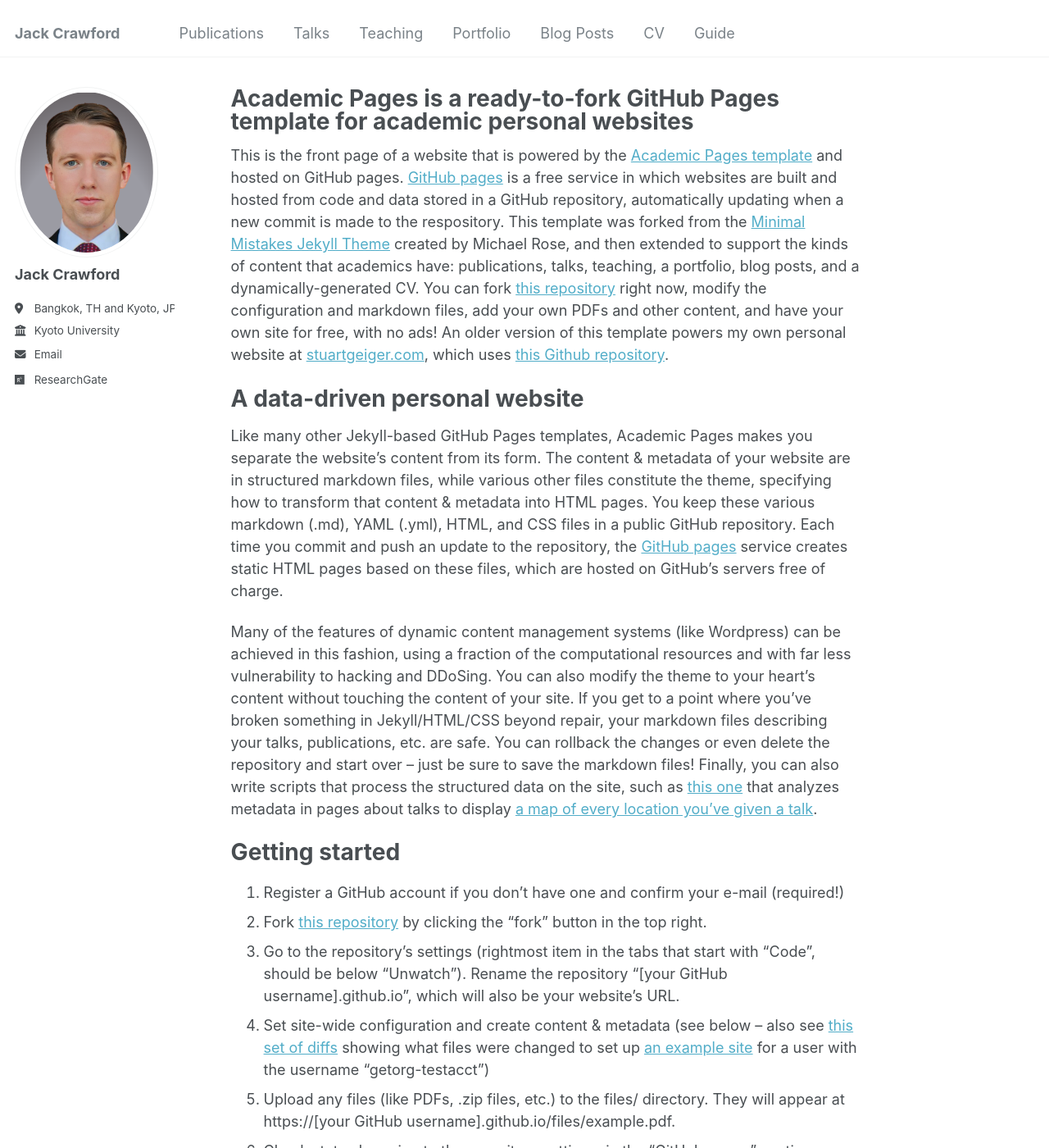
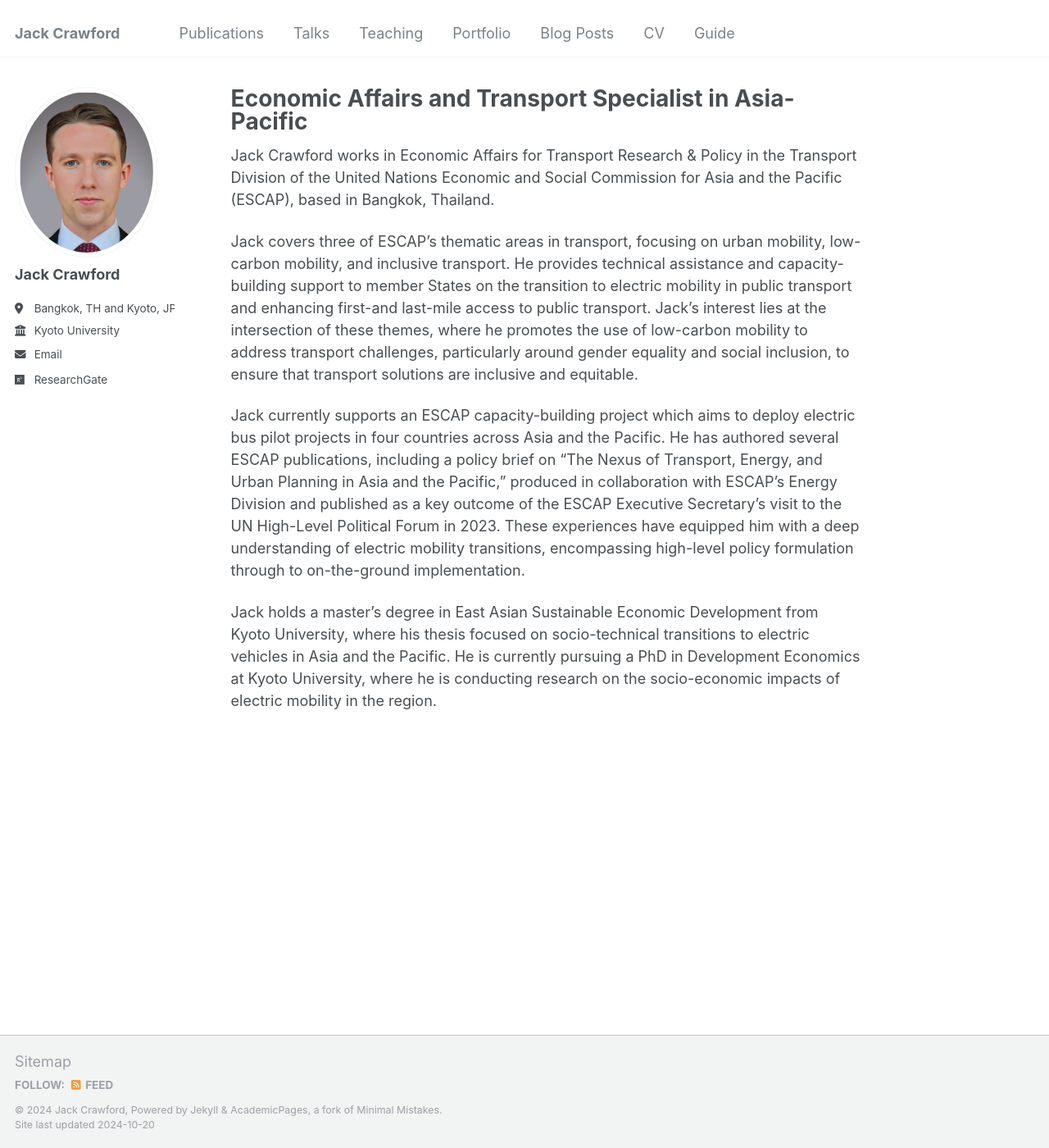
Before and after one commit to jackgcrawford/jackcrawford, a Jekyll site: the page built from _pages/about.md, in a window 1280 px wide and 1400 px high. Shown: the whole window at 82% size. Built offline with Jekyll 4.4.1, drawn with Linux system fonts in a browser that asks for light colours; some of the changed text lies outside the part shown.

Commit message:
Update about.md

```diff
--- a/_pages/about.md
+++ b/_pages/about.md
@@ -1,49 +1,16 @@
 ---
 permalink: /
-title: "Academic Pages is a ready-to-fork GitHub Pages template for academic personal websites"
+title: "Economic Affairs and Transport Specialist in Asia-Pacific"
 author_profile: true
 redirect_from:
   - /about/
   - /about.html
 ---
 
-This is the front page of a website that is powered by the [Academic Pages template](https://github.com/academicpages/academicpages.github.io) and hosted on GitHub pages. [GitHub pages](https://pages.github.com) is a free service in which websites are built and hosted from code and data stored in a GitHub repository, automatically updating when a new commit is made to the respository. This template was forked from the [Minimal Mistakes Jekyll Theme](https://mmistakes.github.io/minimal-mistakes/) created by Michael Rose, and then extended to support the kinds of content that academics have: publications, talks, teaching, a portfolio, blog posts, and a dynamically-generated CV. You can fork [this repository](https://github.com/academicpages/academicpages.github.io) right now, modify the configuration and markdown files, add your own PDFs and other content, and have your own site for free, with no ads! An older version of this template powers my own personal website at [stuartgeiger.com](http://stuartgeiger.com), which uses [this Github repository](https://github.com/staeiou/staeiou.github.io).
+Jack Crawford works in Economic Affairs for Transport Research & Policy in the Transport Division of the United Nations Economic and Social Commission for Asia and the Pacific (ESCAP), based in Bangkok, Thailand.
 
-A data-driven personal website
-======
-Like many other Jekyll-based GitHub Pages templates, Academic Pages makes you separate the website's content from its form. The content & metadata of your website are in structured markdown files, while various other files constitute the theme, specifying how to transform that content & metadata into HTML pages. You keep these various markdown (.md), YAML (.yml), HTML, and CSS files in a public GitHub repository. Each time you commit and push an update to the repository, the [GitHub pages](https://pages.github.com/) service creates static HTML pages based on these files, which are hosted on GitHub's servers free of charge.
+Jack covers three of ESCAP’s thematic areas in transport, focusing on urban mobility, low-carbon mobility, and inclusive transport. He provides technical assistance and capacity-building support to member States on the transition to electric mobility in public transport and enhancing first-and last-mile access to public transport. Jack’s interest lies at the intersection of these themes, where he promotes the use of low-carbon mobility to address transport challenges, particularly around gender equality and social inclusion, to ensure that transport solutions are inclusive and equitable.
 
-Many of the features of dynamic content management systems (like Wordpress) can be achieved in this fashion, using a fraction of the computational resources and with far less vulnerability to hacking and DDoSing. You can also modify the theme to your heart's content without touching the content of your site. If you get to a point where you've broken something in Jekyll/HTML/CSS beyond repair, your markdown files describing your talks, publications, etc. are safe. You can rollback the changes or even delete the repository and start over -- just be sure to save the markdown files! Finally, you can also write scripts that process the structured data on the site, such as [this one](https://github.com/academicpages/academicpages.github.io/blob/master/talkmap.ipynb) that analyzes metadata in pages about talks to display [a map of every location you've given a talk](https://academicpages.github.io/talkmap.html).
+Jack currently supports an ESCAP capacity-building project which aims to deploy electric bus pilot projects in four countries across Asia and the Pacific. He has authored several ESCAP publications, including a policy brief on “The Nexus of Transport, Energy, and Urban Planning in Asia and the Pacific,” produced in collaboration with ESCAP’s Energy Division and published as a key outcome of the ESCAP Executive Secretary’s visit to the UN High-Level Political Forum in 2023. These experiences have equipped him with a deep understanding of electric mobility transitions, encompassing high-level policy formulation through to on-the-ground implementation.
 
-Getting started
-======
-1. Register a GitHub account if you don't have one and confirm your e-mail (required!)
-1. Fork [this repository](https://github.com/academicpages/academicpages.github.io) by clicking the "fork" button in the top right.
-1. Go to the repository's settings (rightmost item in the tabs that start with "Code", should be below "Unwatch"). Rename the repository "[your GitHub username].github.io", which will also be your website's URL.
-1. Set site-wide configuration and create content & metadata (see below -- also see [this set of diffs](http://archive.is/3TPas) showing what files were changed to set up [an example site](https://getorg-testacct.github.io) for a user with the username "getorg-testacct")
-1. Upload any files (like PDFs, .zip files, etc.) to the files/ directory. They will appear at https://[your GitHub username].github.io/files/example.pdf.
-1. Check status by going to the repository settings, in the "GitHub pages" section
-
-Site-wide configuration
-------
-The main configuration file for the site is in the base directory in [_config.yml](https://github.com/academicpages/academicpages.github.io/blob/master/_config.yml), which defines the content in the sidebars and other site-wide features. You will need to replace the default variables with ones about yourself and your site's github repository. The configuration file for the top menu is in [_data/navigation.yml](https://github.com/academicpages/academicpages.github.io/blob/master/_data/navigation.yml). For example, if you don't have a portfolio or blog posts, you can remove those items from that navigation.yml file to remove them from the header.
-
-Create content & metadata
-------
-For site content, there is one markdown file for each type of content, which are stored in directories like _publications, _talks, _posts, _teaching, or _pages. For example, each talk is a markdown file in the [_talks directory](https://github.com/academicpages/academicpages.github.io/tree/master/_talks). At the top of each markdown file is structured data in YAML about the talk, which the theme will parse to do lots of cool stuff. The same structured data about a talk is used to generate the list of talks on the [Talks page](https://academicpages.github.io/talks), each [individual page](https://academicpages.github.io/talks/2012-03-01-talk-1) for specific talks, the talks section for the [CV page](https://academicpages.github.io/cv), and the [map of places you've given a talk](https://academicpages.github.io/talkmap.html) (if you run this [python file](https://github.com/academicpages/academicpages.github.io/blob/master/talkmap.py) or [Jupyter notebook](https://github.com/academicpages/academicpages.github.io/blob/master/talkmap.ipynb), which creates the HTML for the map based on the contents of the _talks directory).
-
-**Markdown generator**
-
-I have also created [a set of Jupyter notebooks](https://github.com/academicpages/academicpages.github.io/tree/master/markdown_generator
-) that converts a CSV containing structured data about talks or presentations into individual markdown files that will be properly formatted for the Academic Pages template. The sample CSVs in that directory are the ones I used to create my own personal website at stuartgeiger.com. My usual workflow is that I keep a spreadsheet of my publications and talks, then run the code in these notebooks to generate the markdown files, then commit and push them to the GitHub repository.
-
-How to edit your site's GitHub repository
-------
-Many people use a git client to create files on their local computer and then push them to GitHub's servers. If you are not familiar with git, you can directly edit these configuration and markdown files directly in the github.com interface. Navigate to a file (like [this one](https://github.com/academicpages/academicpages.github.io/blob/master/_talks/2012-03-01-talk-1.md) and click the pencil icon in the top right of the content preview (to the right of the "Raw | Blame | History" buttons). You can delete a file by clicking the trashcan icon to the right of the pencil icon. You can also create new files or upload files by navigating to a directory and clicking the "Create new file" or "Upload files" buttons.
-
-Example: editing a markdown file for a talk
-![Editing a markdown file for a talk](/images/editing-talk.png)
-
-For more info
-------
-More info about configuring Academic Pages can be found in [the guide](https://academicpages.github.io/markdown/). The [guides for the Minimal Mistakes theme](https://mmistakes.github.io/minimal-mistakes/docs/configuration/) (which this theme was forked from) might also be helpful.
+Jack holds a master’s degree in East Asian Sustainable Economic Development from Kyoto University, where his thesis focused on socio-technical transitions to electric vehicles in Asia and the Pacific. He is currently pursuing a PhD in Development Economics at Kyoto University, where he is conducting research on the socio-economic impacts of electric mobility in the region.
```
